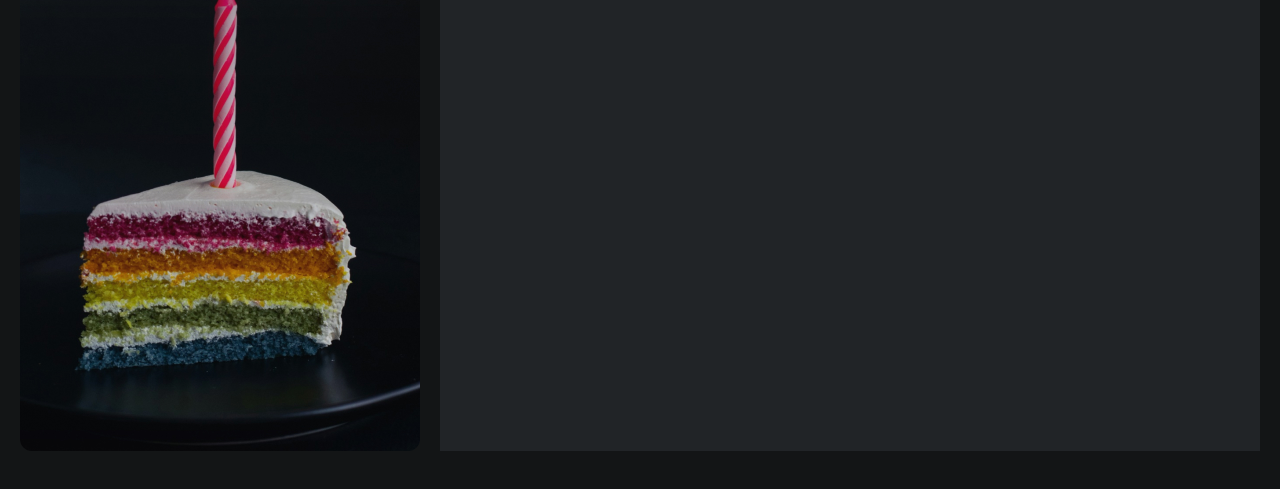
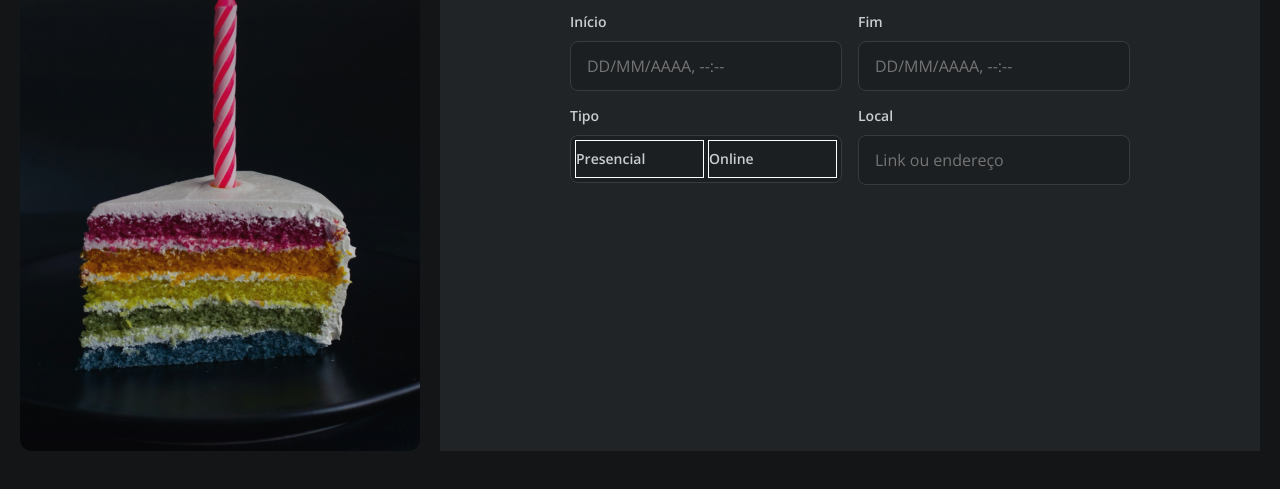
Before and after one commit to GeovanneCvale/rocket-challenge-2, a plain HTML site: page index.html in a window 1280 px wide. Shown: the part 297-786 px from the top of the page. Drawn offline with nearby package versions, Linux system fonts and the light colour scheme.

Commit message:
Second commit

```diff
--- a/index.html
+++ b/index.html
@@ -38,6 +38,47 @@
                             <input type="text" name="nameEvent" id="nameEvent" placeholder="Nome do evento">
                         </div>
 
+
+                        <div class="flex">
+                            <div class="input-wrapper-2 flex-2">
+
+                                <label for="startEvent">Início</label>
+                                <input type="datetime" name="startEvent" id="startEvent" placeholder="DD/MM/AAAA, --:--">
+
+                            </div>
+
+                            <div class="input-wrapper-2 flex-2">
+
+                                <label for="endEvent">Fim</label>
+                                <input type="datetime" name="endEvent" id="endEvent" placeholder="DD/MM/AAAA, --:--">
+
+                            </div>
+                        </div>
+
+
+                        <div class="flex">
+                            <div class="input-wrapper-2">
+                                <label>Tipo</label>
+                                <div class="radio-wrapper">
+                                    <div class="radio-opt">
+                                        <input type="radio" id="typePresencial" value="presencial" name="typeEvent">
+                                        <label for="typePresencial">Presencial</label>
+                                    </div>
+
+                                    <div class="radio-opt">
+                                        <input type="radio" id="typeOnline" value="online" name="typeEvent">
+                                        <label for="typeOnline">Online</label>
+                                    </div>
+                                </div>
+                            </div>
+
+                            <div class="input-wrapper-2">
+                                <label for="localEvent">Local</label>
+                                <input type="text" id="localEvent" name="localEvent" placeholder="Link ou endereço">
+
+                            </div>
+                        </div>
+
                     </fieldset>
                 </div>
             </div>
--- a/styles/content-main.css
+++ b/styles/content-main.css
@@ -39,7 +39,7 @@ main{
         outline: none;
     }
 
-    input[type="text"]{
+    input{
         background-color: var(--input-base);
         border: 1px solid var(--input-stroke);
         color: var(--input-placeholder);
@@ -48,9 +48,46 @@ main{
         border-radius: .5rem;
         font: var(--body-md);
         font-weight: 100;
+        margin-bottom: 1rem;
 
         &:hover, &:focus{
             border: 1px solid var(--brand-light);
         }
     }
+
+    .input-wrapper-2{
+        width: 17rem;
+    }
+
+    .flex{
+        display: flex;
+        gap: 1rem;
+    }
+
+    .radio-wrapper{
+        display: flex;
+        background-color: var(--input-base);
+        border: 1px solid var(--input-stroke);
+        padding: .25rem;
+        border-radius: .5rem;
+        height: 3rem;
+        gap: .25rem;
+        align-items: center;
+
+        label, input {
+            margin-bottom: 0;
+        }
+
+        input[type="radio"]{
+            display: none;
+        }
+
+        .radio-opt{
+            width: 100%;
+            height: 100%;
+            border: 1px solid white;
+            display: flex;
+            align-items: center;
+        }
+    }
 }
```
